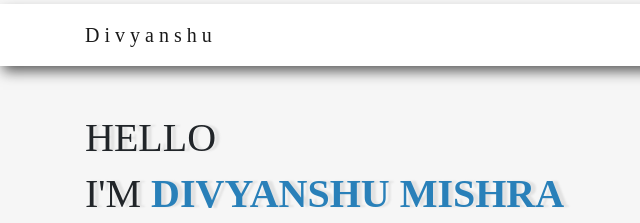
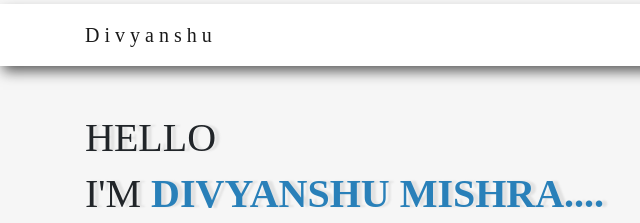
Before and after one commit to divyanshu1432/divyanshu-portfolio.github.ios, a plain HTML site: page index.htm in a window 1280 px wide. Shown: the top 223 px of the page, 0-640 px from the left. Drawn offline with nearby package versions, Linux system fonts and the light colour scheme.

Commit message:
Update index.htm

```diff
--- a/index.htm
+++ b/index.htm
@@ -87,7 +87,7 @@
 
             <script>
                 let i = 0;
-                let text = "DIVYANSHU MISHRA    ";
+                let text = "DIVYANSHU MISHRA....";
                 let work = "FULL STACK DEVELOPER";
                 let speed = 200;
 
```
